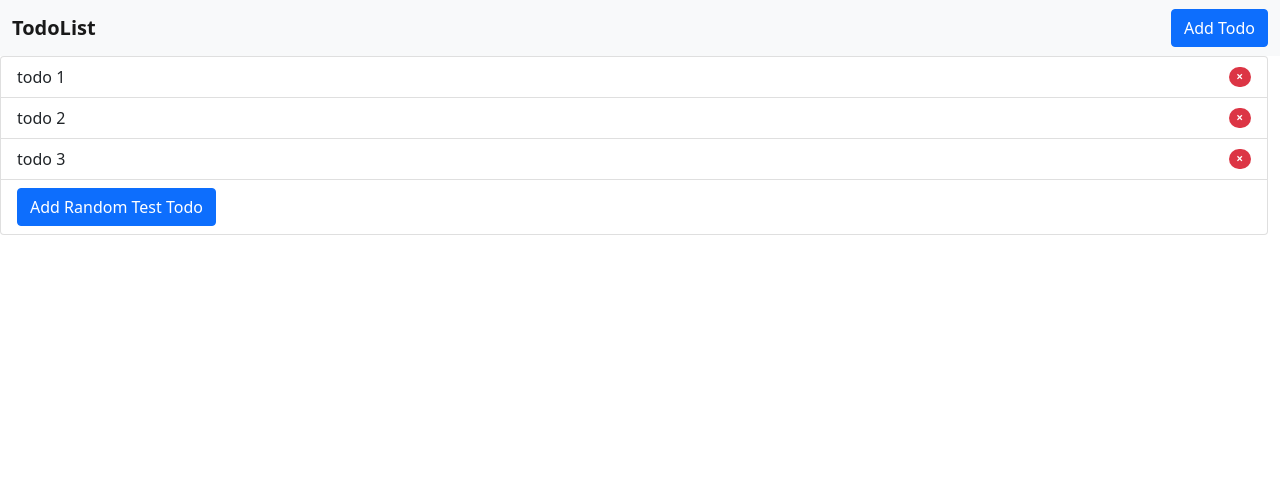
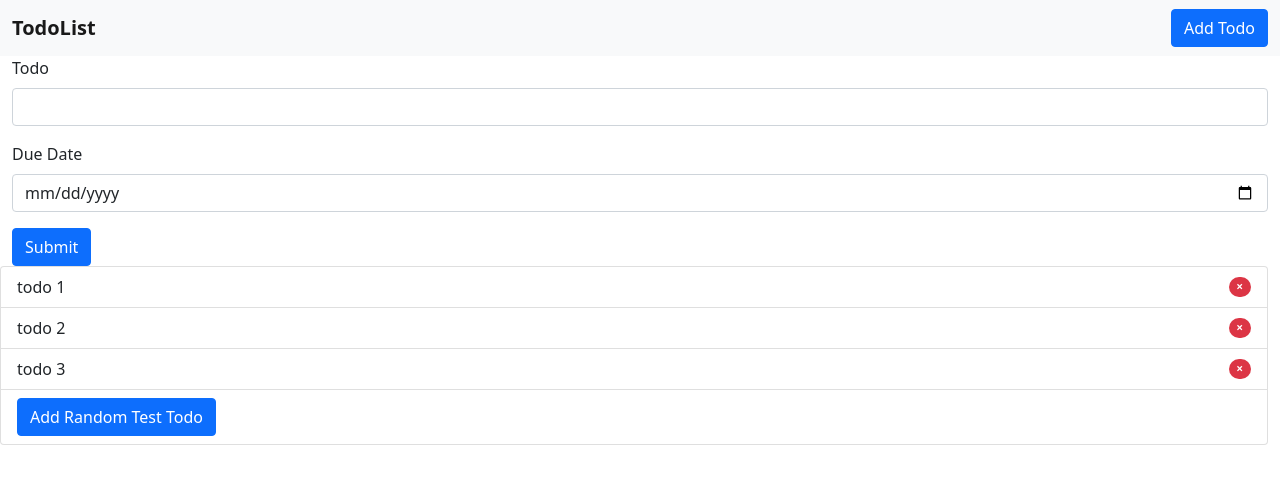
Before and after one commit to manishiitg/react-todo-list-hooks-training, a React (Create React App) app: page / in a window 1280 px wide. Shown: the top 484 px of the page. Built offline with nearby package versions, Linux system fonts and the light colour scheme.

Commit message:
add todo form added

```diff
--- a/src/App.js
+++ b/src/App.js
@@ -1,21 +1,25 @@
 // src/App.js
 
-import React from 'react';
+import React , {useState} from 'react';
 
 import Nav from "./components/nav"
 import List from "./components/list"
+import AddTodoForm from "./components/addtodoform"
 
 import useTodoList from "./hooks/index"
 
 function App() {
 
+  let [todoList, setTodo] = useTodoList(["todo 1", "todo 2", "todo 3"])
 
+  const [displayForm, setDisplayForm] = useState(false)
 
   return (
     <div className="App">
 
-      <Nav  />
-      <List />
+      <Nav todoList={todoList} setTodo={setTodo}  />
+      <AddTodoForm displayForm={displayForm} setDisplayForm={setDisplayForm} />
+      <List todoList={todoList} setTodo={setTodo} />
 
     </div>
   );
--- /dev/null
+++ b/src/components/addtodoform.js
@@ -0,0 +1,37 @@
+// src/components/addTodo.js
+
+import React, { useState } from 'react';
+import useAddTodoForm from "../hooks/form"
+
+function AddTodoForm(props) {
+
+    const { formState, updateTodoText, updateDate } = useAddTodoForm()
+
+    const submitForm = (event) => {
+        event.preventDefault()
+        // add further logic here
+
+
+    }
+
+    return (
+        <div className='row'>
+            <div className="col gx-5">
+                <form>
+                    <div className="mb-3">
+                        <label for="todoText" className="form-label">Todo</label>
+                        <input type="text" className="form-control" id="todoText" value={formState.text} onChange={updateTodoText} />
+                    </div>
+                    <div className="mb-3">
+                        <label for="date" className="form-label">Due Date</label>
+                        <input type="date" className="form-control" id="date" onChange={updateDate} value={formState.date} />
+                    </div>
+
+                    <button type="submit" onClick={submitForm} className="btn btn-primary">Submit</button>
+                </form>
+            </div>
+        </div>
+    )
+}
+
+export default AddTodoForm
--- a/src/components/list.js
+++ b/src/components/list.js
@@ -1,13 +1,12 @@
 // src/components/list.js
 
 import React from 'react';
-import useTodoList from "./../hooks/index"
+
 
 function List(props) {
-    let [todoList, setTodo] = useTodoList(["todo 1", "todo 2", "todo 3"])
 
     const addTodo = () => {
-        setTodo([...todoList, "todo " + (todoList.length + 1)])
+        props.setTodo([...props.todoList, "todo " + (props.todoList.length + 1)])
     }
 
 
@@ -16,7 +15,7 @@ function List(props) {
             <div className="row">
                 <ul className="list-group">
                     {
-                        todoList.map((item, idx) => {
+                        props.todoList.map((item, idx) => {
                             return <li key={idx} className="list-group-item d-flex justify-content-between align-items-center">
                                 {item}
                                 <span className="badge bg-danger rounded-pill">&times;</span>
--- a/src/components/nav.js
+++ b/src/components/nav.js
@@ -1,12 +1,8 @@
 import React from 'react';
 
-import useTodoList from "./../hooks/index"
-
 function Nav(props) {
-    let [todoList, setTodo] = useTodoList(["todo 1", "todo 2", "todo 3"])
-
     const addTodo = () => {
-        setTodo([...todoList, "todo " + (todoList.length + 1)])
+        props.setTodo([...props.todoList, "todo " + (props.todoList.length + 1)])
     }
 
     return (
--- /dev/null
+++ b/src/hooks/form.js
@@ -0,0 +1,22 @@
+//src/hooks/index.js
+
+import {useState} from 'react'
+
+
+function useAddTodoForm() {
+    const [formState, updateFormState] = useState({
+        "text": "",
+        "due": false
+    });
+
+    const updateTodoText = (event) => {
+        updateFormState({ ...formState, text: event.target.value })
+    }
+    const updateDate = (event) => {
+        updateFormState({ ...formState, due: event.target.value })
+    }
+
+    return { formState, updateTodoText, updateDate }
+}
+
+export default useAddTodoForm
```
